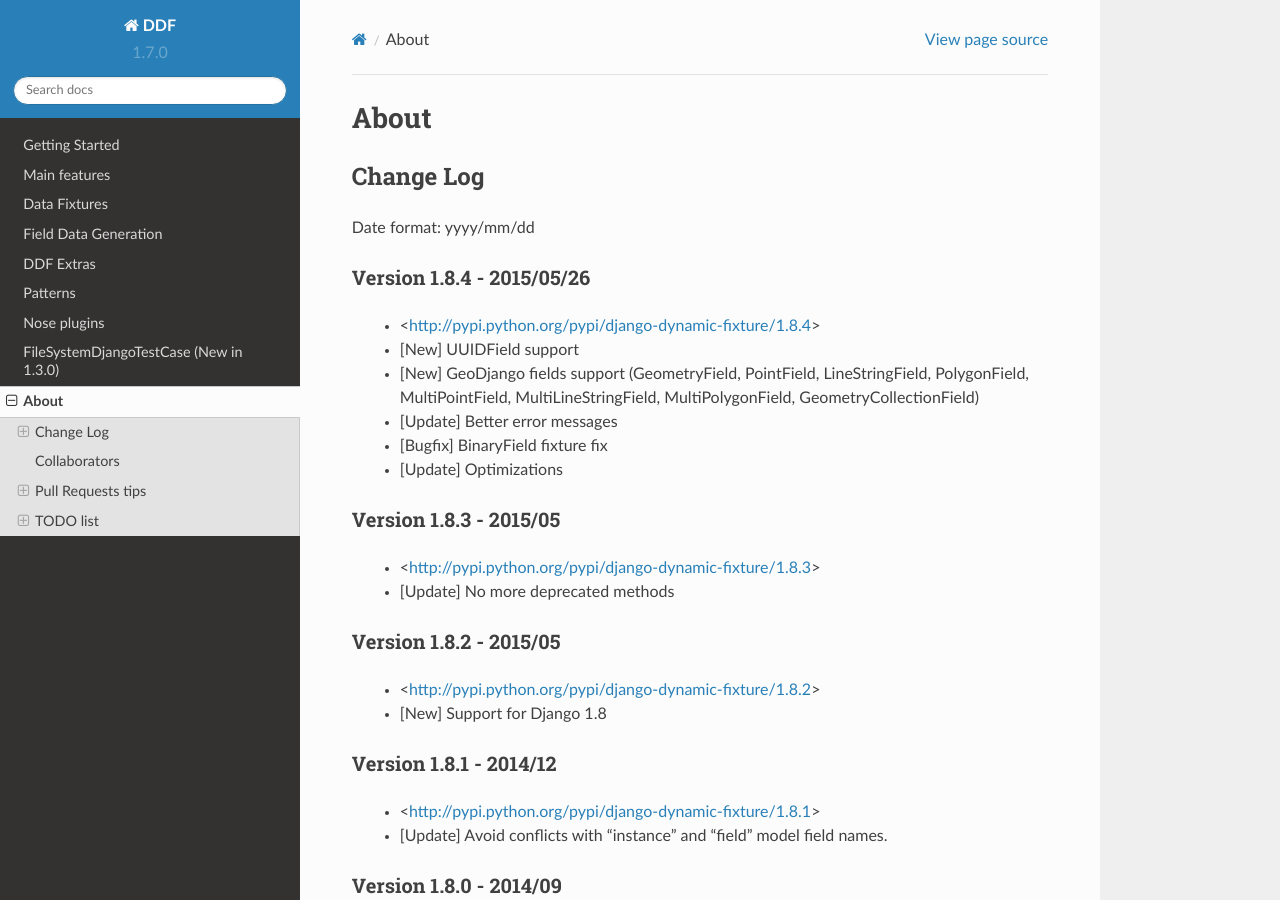
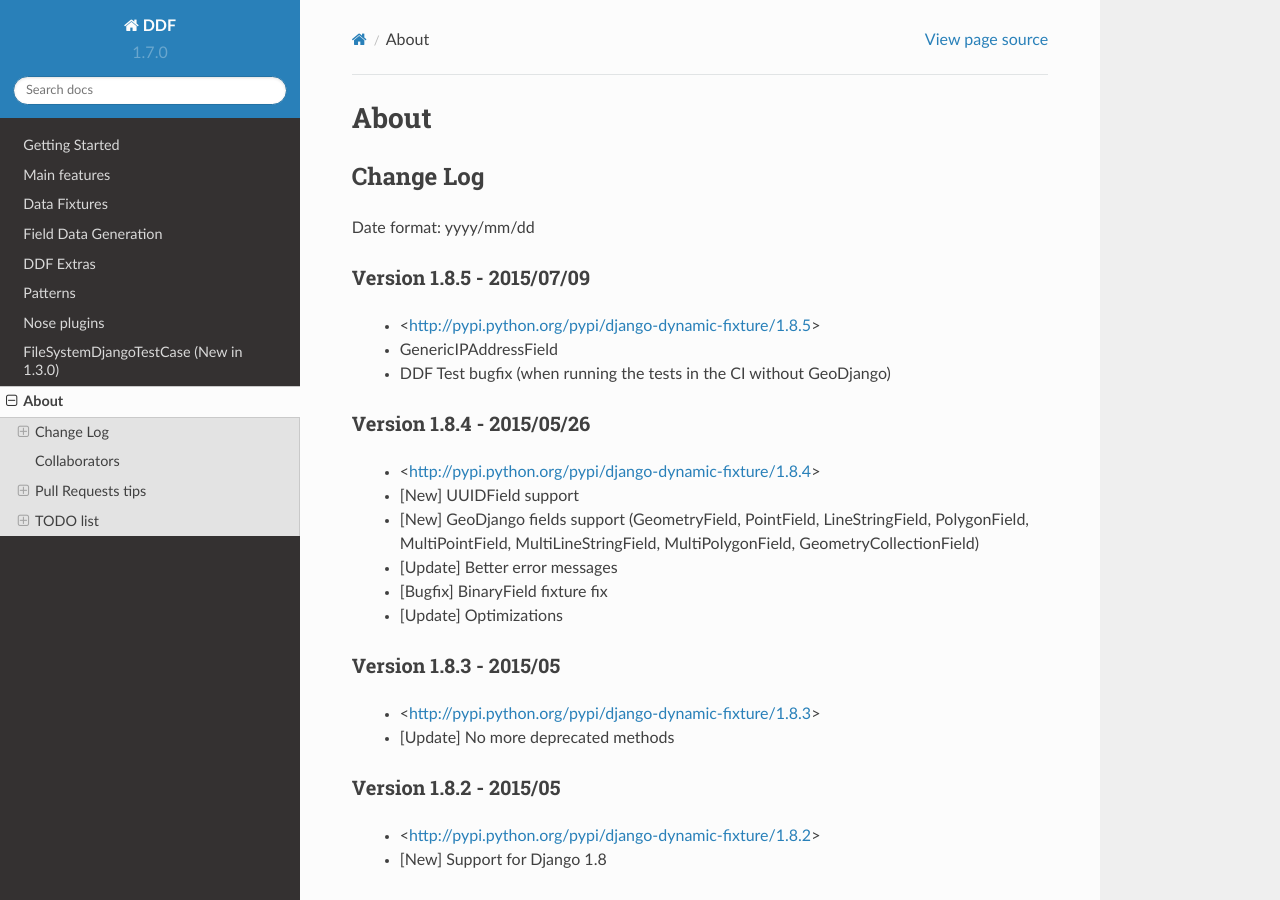
Before and after one commit to paulocheque/django-dynamic-fixture, a Sphinx documentation site: the page built from docs/source/about.rst, in a window 1280 px wide and 900 px high. Built offline with Sphinx 7.4.7 and the Read the Docs theme 2.0.0, drawn with Linux system fonts in a browser that asks for light colours.

```diff
--- a/docs/source/about.rst
+++ b/docs/source/about.rst
@@ -8,6 +8,12 @@ Change Log
 ===============================================================================
 
 Date format: yyyy/mm/dd
+
+Version 1.8.5 - 2015/07/09
+-------------------------------------------------------------------------------
+  * <http://pypi.python.org/pypi/django-dynamic-fixture/1.8.5>
+  * GenericIPAddressField
+  * DDF Test bugfix (when running the tests in the CI without GeoDjango)
 
 
 Version 1.8.4 - 2015/05/26
--- a/setup.py
+++ b/setup.py
@@ -14,7 +14,7 @@ from setuptools import setup, find_packages
 # Update version and save
 # Go to 'files' link and upload the file
 
-VERSION = '1.8.4'
+VERSION = '1.8.5'
 
 tests_require = [
     'nose>=1.3.6',
```
Also changed, not shown: 2 other files.
